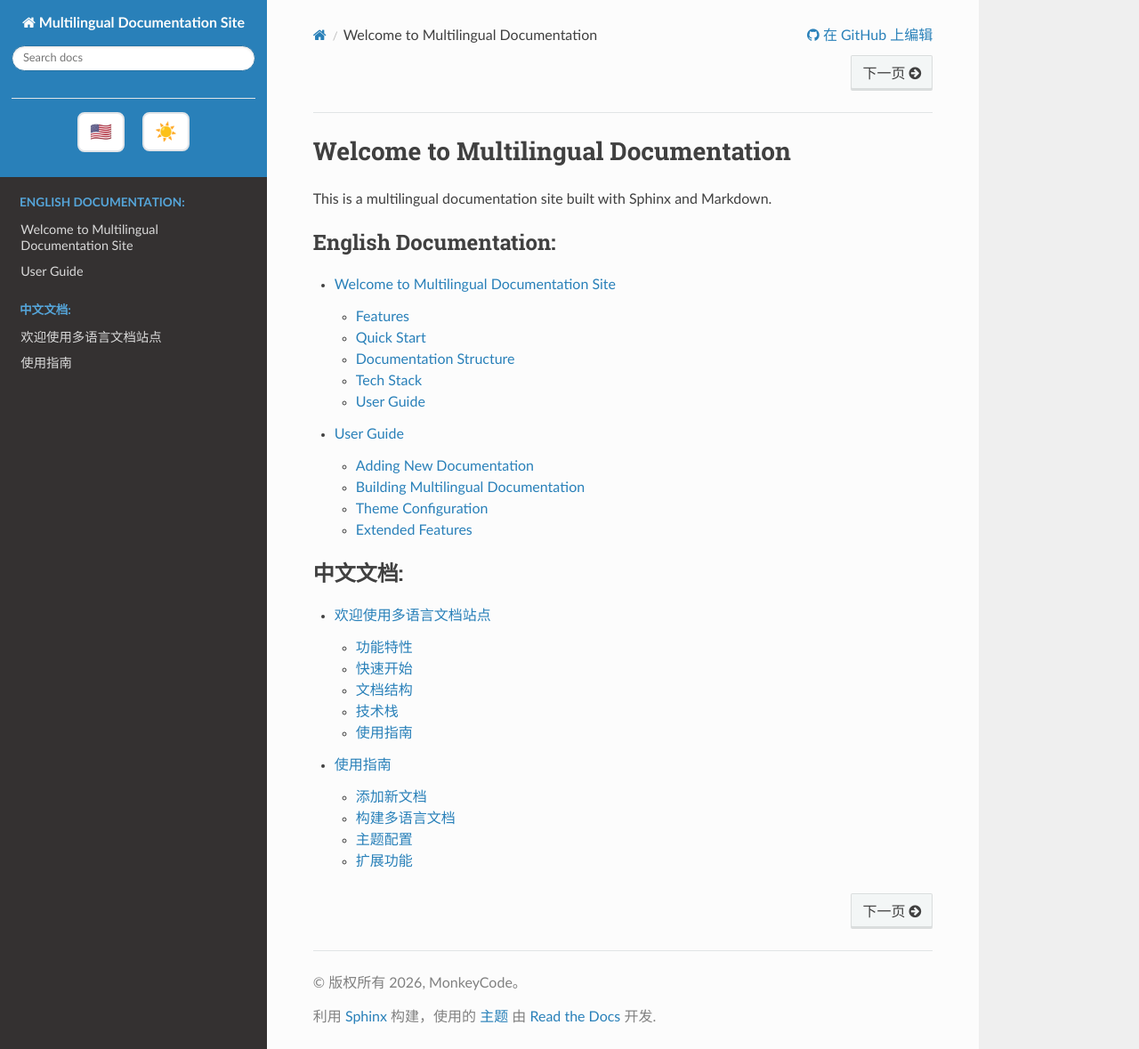
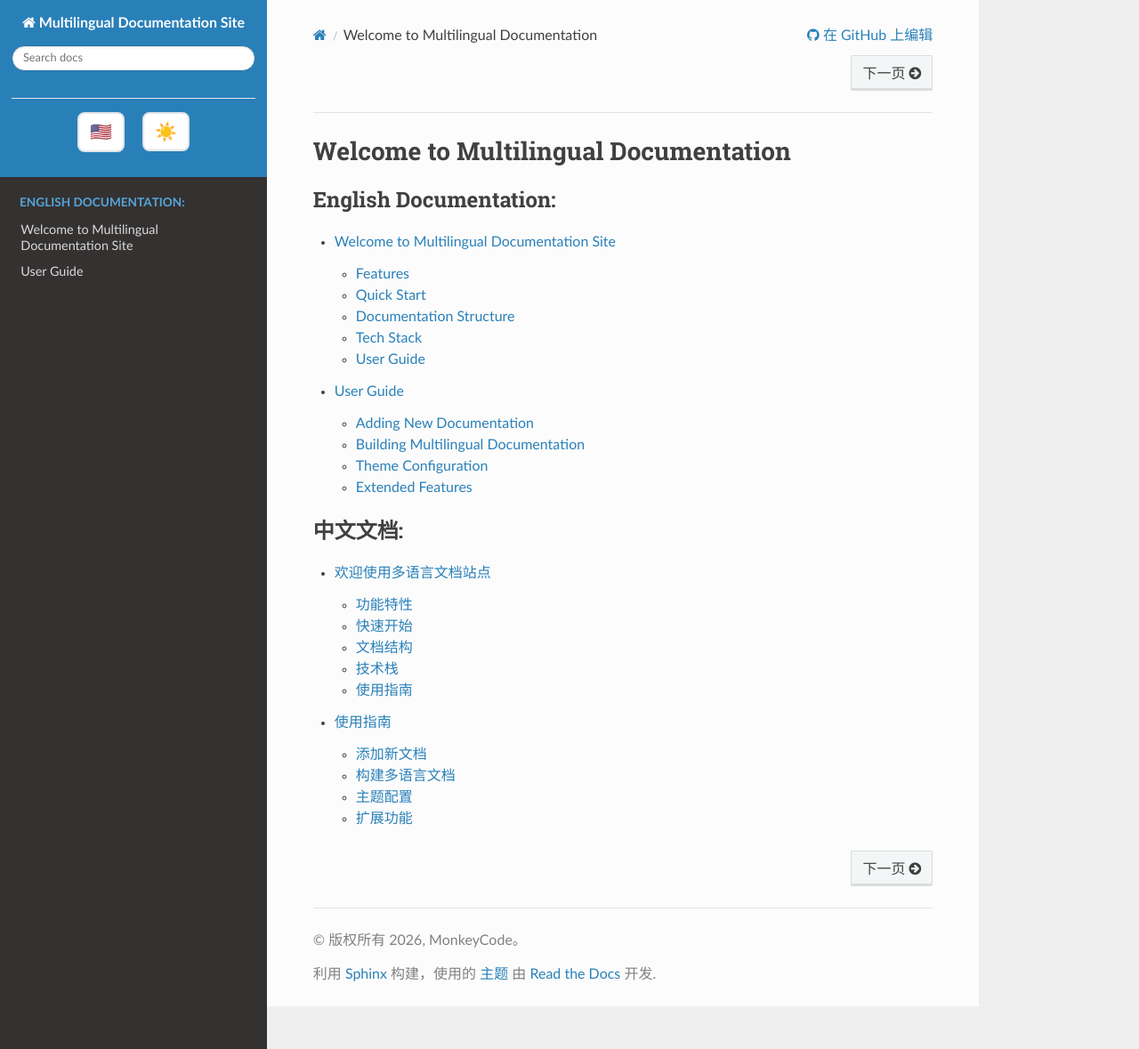
Before and after one commit to yhjedward3021454052-star/api, a Sphinx documentation site: the page built from docs/source/index.rst, in a window 1280 px wide and 1179 px high. Shown: the whole window at 89% size. Built offline with Sphinx 7.4.7 and the Read the Docs theme 3.1.0, drawn with Linux system fonts in a browser that asks for light colours; some of the changed lines change nothing that is shown.

Commit message:
feat: filter menu to show only current language documents Co-authored-by: monkeycode-ai <monkeycode-ai@chaitin.com>

```diff
--- a/docs/source/_static/js/switcher.js
+++ b/docs/source/_static/js/switcher.js
@@ -44,6 +44,38 @@ function toggleLanguageDropdown() {
     }
 }
 
+function filterMenuByLanguage() {
+    const currentPath = window.location.pathname;
+    const isZh = currentPath.includes('/zh_CN/');
+
+    const captions = document.querySelectorAll('.wy-menu-vertical p.caption');
+
+    captions.forEach(caption => {
+        const text = caption.textContent;
+        const parentUl = caption.nextElementSibling;
+
+        if (parentUl) {
+            if (isZh) {
+                if (text.includes('English')) {
+                    caption.style.display = 'none';
+                    parentUl.style.display = 'none';
+                } else if (text.includes('中文')) {
+                    caption.style.display = 'block';
+                    parentUl.style.display = 'block';
+                }
+            } else {
+                if (text.includes('中文')) {
+                    caption.style.display = 'none';
+                    parentUl.style.display = 'none';
+                } else if (text.includes('English')) {
+                    caption.style.display = 'block';
+                    parentUl.style.display = 'block';
+                }
+            }
+        }
+    });
+}
+
 document.addEventListener('click', function(event) {
     const dropdown = document.querySelector('.language-dropdown');
     const icon = document.querySelector('.switcher-icon');
@@ -65,4 +97,6 @@ document.addEventListener('DOMContentLoaded', function() {
     if (langIcon) {
         langIcon.innerHTML = isZh ? '🇨🇳' : '🇺🇸';
     }
+
+    filterMenuByLanguage();
 });
--- a/docs/source/index.rst
+++ b/docs/source/index.rst
@@ -1,7 +1,5 @@
 Welcome to Multilingual Documentation
 =====================================
-
-This is a multilingual documentation site built with Sphinx and Markdown.
 
 .. toctree::
    :maxdepth: 2
```
Also changed, not shown: 6 other files.
